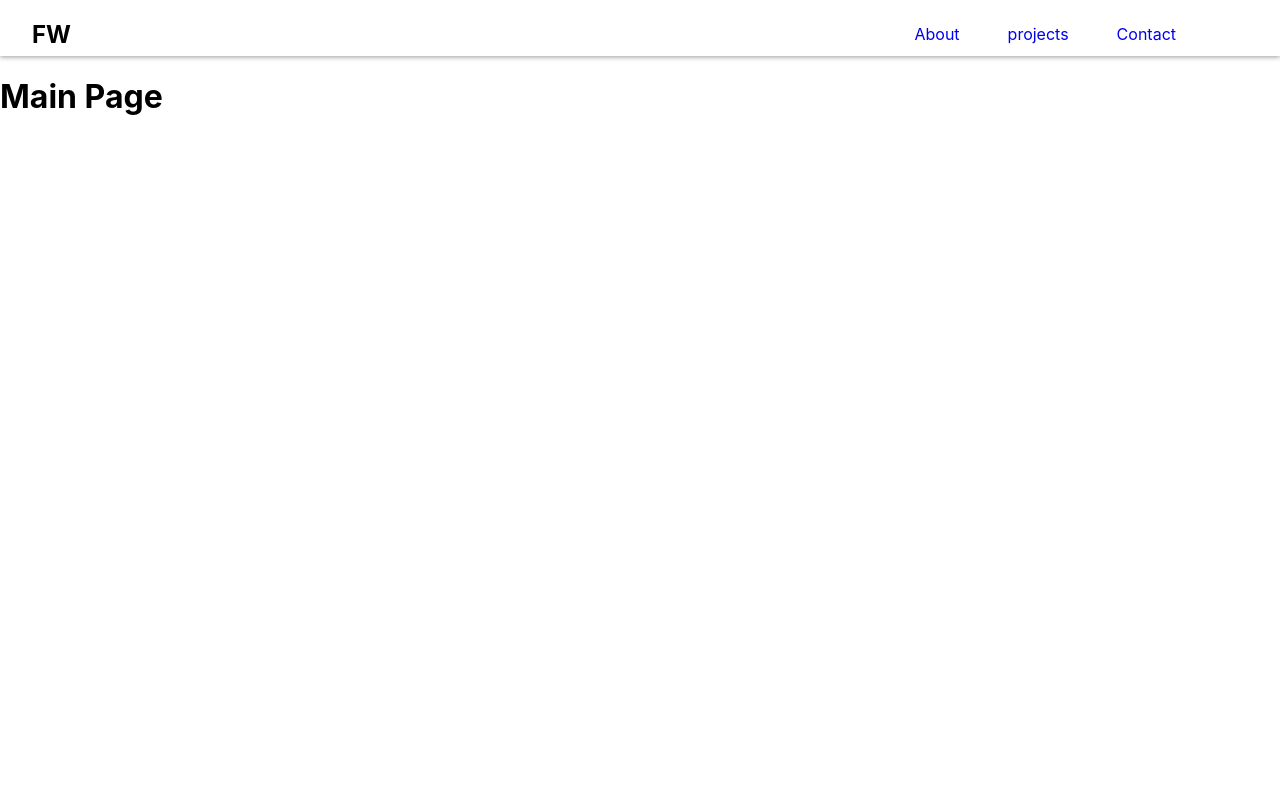
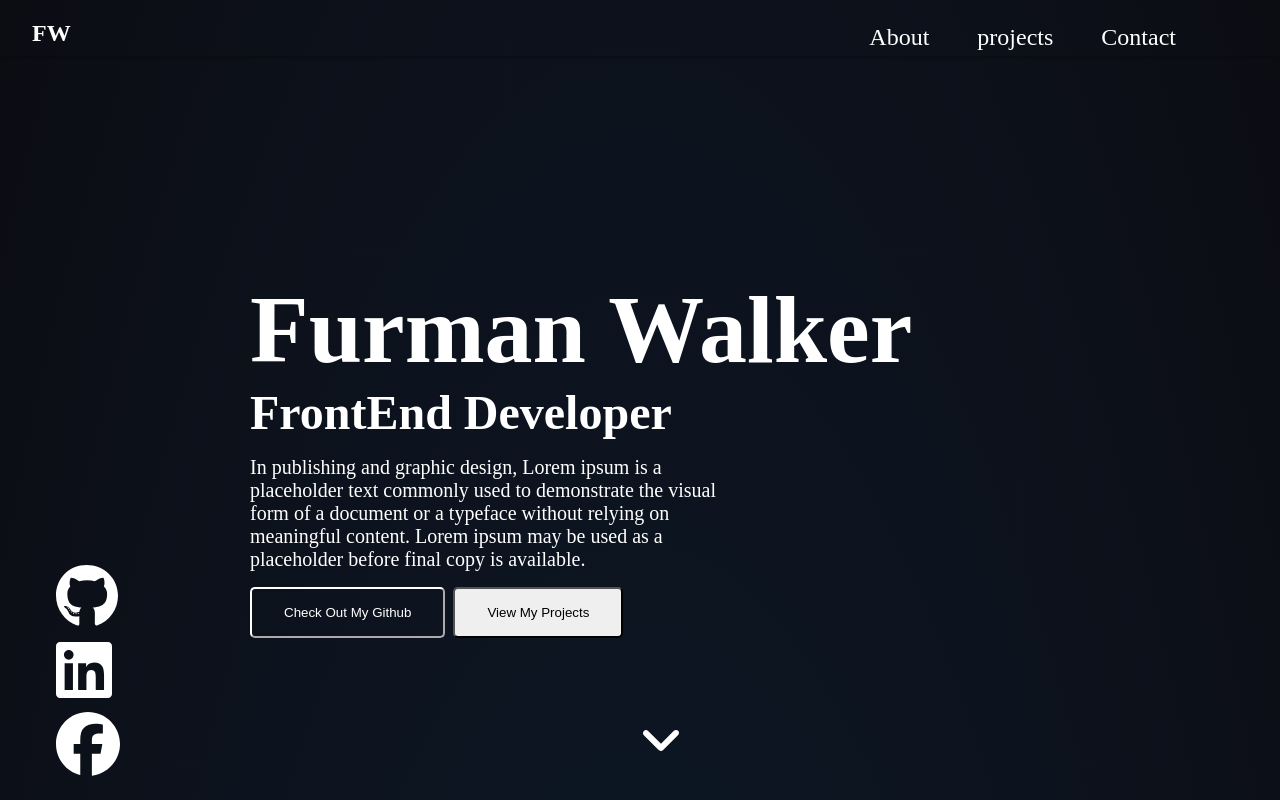
Before and after one commit to Furm1245/react-portfolio, a React (Create React App) app: page / in a window 1280 px wide. Shown: the top 800 px of the page. Built offline with nearby package versions, Linux system fonts and the light colour scheme.

Commit message:
edited banner and added social icons

```diff
--- a/package.json
+++ b/package.json
@@ -3,6 +3,10 @@
   "version": "0.1.0",
   "private": true,
   "dependencies": {
+    "@fortawesome/fontawesome-free": "^6.4.0",
+    "@fortawesome/free-brands-svg-icons": "^6.4.0",
+    "@fortawesome/free-solid-svg-icons": "^6.4.0",
+    "@fortawesome/react-fontawesome": "^0.2.0",
     "@testing-library/jest-dom": "^5.16.5",
     "@testing-library/react": "^13.4.0",
     "@testing-library/user-event": "^13.5.0",
--- a/src/components/MainPage/MainPage.css
+++ b/src/components/MainPage/MainPage.css
@@ -0,0 +1,83 @@
+body {
+    margin: 0;
+    background: radial-gradient(ellipse at bottom, #0d1d31 0%, #0c0d13 100%);
+    color: white
+}
+
+h2 {
+    text-align: center;
+}
+
+main {
+    padding: 0 250px;
+}
+
+#main-banner {
+    height: 100vh;
+    display: flex;
+    flex-direction: column;
+    justify-content: center;
+    /* width: 1500px; */
+    margin: 0 auto;
+    /* padding: 0 150px; */
+    /* align-items: flex-start; */
+}
+
+#main-banner h1 {
+    font-size: 6rem;
+    margin: 0;
+}
+
+#main-banner h3 {
+    font-size: 3rem;
+    margin: 0;
+}
+
+#main-banner p {
+    font-size: 1.25rem;
+    width: 60%;
+    margin: 1rem 0;
+}
+
+#main-banner button {
+    margin-right: .5rem;
+}
+
+.banner-buttons {
+    display: flex;
+}
+
+.arrow-down {
+    display: inline;
+    font-size: 3rem;
+    position: absolute;
+    bottom: 0;
+    left: 50%;
+    margin: 2rem auto;
+    text-align: center;
+}
+
+#about-section {
+    height: 70vh;
+}
+
+#project-section {
+    height: 70vh;
+}
+
+
+#contact-section {
+    height: 70vh;
+}
+
+.social-icons {
+    font-size: 4rem;
+    display: flex;
+    flex-direction: column;
+    position: fixed;
+    right: auto;
+    bottom: 0px;
+    margin: 1rem;
+    list-style-type: none;
+
+}
--- a/src/components/MainPage/MainPage.js
+++ b/src/components/MainPage/MainPage.js
@@ -1,10 +1,53 @@
 import './MainPage.css'
+import { FontAwesomeIcon } from '@fortawesome/react-fontawesome'
+import { faGithub } from '@fortawesome/free-brands-svg-icons'
+import { faLinkedin } from '@fortawesome/free-brands-svg-icons'
+import { faFacebook } from '@fortawesome/free-brands-svg-icons'
+import { faAngleDown } from '@fortawesome/free-solid-svg-icons'
+import Button from '../UI/Button'
+
 
 const MainPage = () => {
     return (
-        <div>
-            <h1>Main Page</h1>
-        </div>
+        <>
+            <main>
+                <section id='main-banner'>
+                    <h1>Furman Walker</h1>
+                    <div>
+                        <h3>FrontEnd Developer</h3>
+                    </div>
+                    <div>
+                        <p>In publishing and graphic design, Lorem ipsum is a placeholder text commonly used to demonstrate the visual form of a document or a typeface without relying on meaningful content.
+                            Lorem ipsum may be used as a placeholder before final copy is available. </p>
+                    </div>
+                    <div className='banner-buttons'>
+                        <Button variant={'outline'} text={'Check Out My Github'}>
+                            Check Out My Github
+                        </Button>
+                        <Button variant={'light'} text={'View My Projects'}>
+                        </Button>
+                    </div>
+                    <div className='arrow-down'>
+                        <FontAwesomeIcon icon={faAngleDown} />
+                    </div>
+                </section>
+                <section id='about-section'>
+                    <h2>About</h2>
+                </section>
+                <section id='project-section'>
+                    <h2>Project</h2>
+                </section>
+                <section id='contact-section'>
+                    <h2>Contact</h2>
+                </section>
+            </main>
+            <ul className='social-icons'>
+                <li><FontAwesomeIcon icon={faGithub} /></li>
+                <li><FontAwesomeIcon icon={faLinkedin} /></li>
+                <li><FontAwesomeIcon icon={faFacebook} /></li>
+            </ul>
+        </>
+
     )
 }
 
--- a/src/components/Navbar/Navbar.css
+++ b/src/components/Navbar/Navbar.css
@@ -15,13 +15,15 @@ ul a {
     list-style-type: none;
     padding: 1.5rem;
     text-decoration: none;
+    color: white;
+    font-size: 1.5em;
 }
 
 ul a:hover {
     /* background-color: aqua; */
     /* height: 100%; */
     color: red;
-    border-bottom: 2px solid black;
+    border-bottom: 2px solid white;
 }
 
 
--- /dev/null
+++ b/src/components/UI/Button.css
@@ -0,0 +1,17 @@
+.outline {
+    background-color: transparent;
+    padding: 1rem 2rem;
+    border-radius: 5px;
+    color: white;
+    border-color: white;
+    transition: all 0.25s cubic-bezier(0.645, 0.045, 0.355, 1);
+    cursor: pointer;
+}
+
+
+.light {
+    padding: 1rem 2rem;
+    border-radius: 5px;
+    border-color: black;
+    cursor: pointer;
+}
--- /dev/null
+++ b/src/components/UI/Button.js
@@ -0,0 +1,12 @@
+import './Button.css'
+
+const Button = (props) => {
+
+    return (
+        <div>
+            <button className={props.variant}>{props.text}</button>
+        </div>
+    )
+}
+
+export default Button
--- a/src/index.css
+++ /dev/null
@@ -1,15 +0,0 @@
-body {
-  margin: 0;
-  padding: 0;
-  box-sizing: border-box;
-  font-family: -apple-system, BlinkMacSystemFont, 'Segoe UI', 'Roboto', 'Oxygen',
-    'Ubuntu', 'Cantarell', 'Fira Sans', 'Droid Sans', 'Helvetica Neue',
-    sans-serif;
-  -webkit-font-smoothing: antialiased;
-  -moz-osx-font-smoothing: grayscale;
-}
-
-code {
-  font-family: source-code-pro, Menlo, Monaco, Consolas, 'Courier New',
-    monospace;
-}
--- a/src/index.js
+++ b/src/index.js
@@ -1,6 +1,5 @@
 import React from 'react';
 import ReactDOM from 'react-dom/client';
-import './index.css';
 import App from './App';
 import reportWebVitals from './reportWebVitals';
 
```
Also changed, not shown: public/robots.txt (deleted), 1 other file (tests, documents, lock files or other folders).
